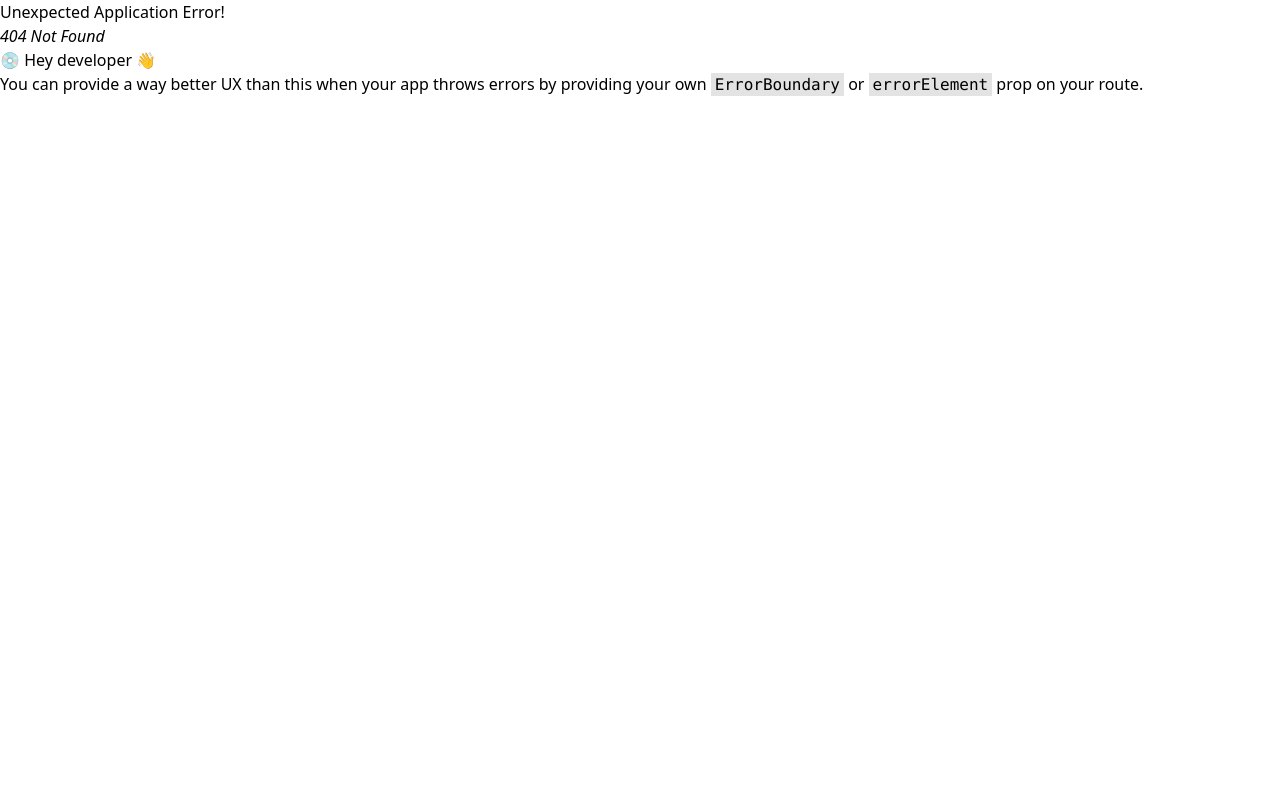
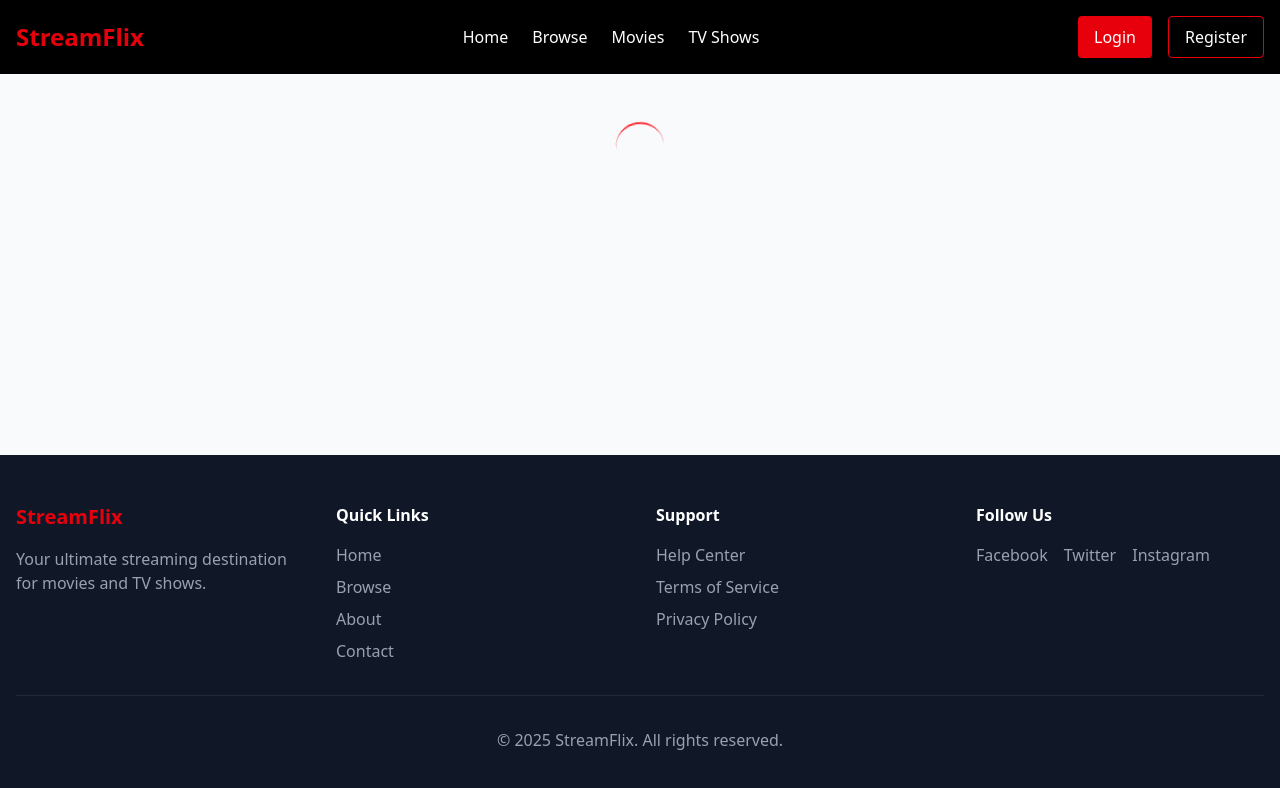
Before and after one commit to dirghayu101/videostream, a React (Vite) app: page /loading in a window 1280 px wide. Before the commit this address had no page. Shown: the top 788 px of the page. Built offline with nearby package versions, Linux system fonts and the light colour scheme.

Commit message:
Refactored code, added layout for common header and footer.

```diff
--- /dev/null
+++ b/src/components/common/Layout.tsx
@@ -0,0 +1,31 @@
+import React, { useState } from "react";
+import { LoginModal, RegisterModal } from "@/components/auth";
+import { Header, Footer } from "@/components/common";
+
+export const Layout: React.FC<{
+  children: React.ReactNode;
+}> = ({ children }) => {
+  const [showLoginModal, setShowLoginModal] = useState(false);
+
+  const [showRegisterModal, setShowRegisterModal] = useState(false);
+  return (
+    <div className="min-h-screen bg-gray-50 flex flex-col">
+      <Header
+        onLoginClick={() => setShowLoginModal(true)}
+        onRegisterClick={() => setShowRegisterModal(true)}
+      />
+
+      <main className="flex-grow">{children}</main>
+
+      <Footer />
+      <LoginModal
+        isOpen={showLoginModal}
+        onClose={() => setShowLoginModal(false)}
+      />
+      <RegisterModal
+        isOpen={showRegisterModal}
+        onClose={() => setShowRegisterModal(false)}
+      />
+    </div>
+  );
+};
--- /dev/null
+++ b/src/components/common/LoadingSpinner.tsx
@@ -0,0 +1,7 @@
+export const LoadingSpinner = () => {
+  return (
+    <div className="flex justify-center items-center  py-12">
+      <div className="animate-spin rounded-full h-12 w-12 border-b-2 border-red-500"></div>
+    </div>
+  );
+};
--- a/src/components/common/index.ts
+++ b/src/components/common/index.ts
@@ -1,2 +1,4 @@
 export * from './Footer';
 export * from './Header';
+export * from './LoadingSpinner';
+export * from './Layout';
--- a/src/components/home/FeaturedItem.tsx
+++ b/src/components/home/FeaturedItem.tsx
@@ -1,6 +1,7 @@
 import type { Media } from "@/types";
 
-export const FeaturedItem: React.FC<{item: Media}> = ({ item}) => {
+export const FeaturedItem: React.FC<{ item: Media }> = ({ item }) => {
+  console.log(item)
   return (
     <div key={item.id} className="group cursor-pointer">
       <a href={`/media/${item.id}`}>
@@ -10,14 +11,16 @@ export const FeaturedItem: React.FC<{item: Media}> = ({ item}) => {
             alt={item.title}
             className="w-full h-80 object-cover group-hover:scale-105 transition-transform duration-300"
           />
-                  <div className="absolute inset-0 bg-black/60 opacity-0 group-hover:opacity-100 transition-opacity duration-300 flex items-end">
-                    <div className="p-4 text-white opacity-0 group-hover:opacity-100 transition-opacity duration-300">
+          <div className="absolute inset-0 bg-black/60 opacity-0 group-hover:opacity-100 transition-opacity duration-300 flex flex-col  justify-end">
+            <div className="p-4 text-white w-full">
               <h3 className="font-semibold text-lg mb-2">{item.title}</h3>
-                      <p className="text-sm text-gray-200 line-clamp-2">{item.description}</p>
+              <p className="text-sm text-gray-200 line-clamp-2 ">
+                {item.synopsis}
+              </p>
             </div>
           </div>
         </div>
       </a>
     </div>
-    )
-}
+  );
+};
--- a/src/components/pages/Homepage.tsx
+++ b/src/components/pages/Homepage.tsx
@@ -1,38 +1,43 @@
-import type { Media } from '@/types';
-import React, { useEffect, useState } from 'react';
-import { Header, Footer } from '@/components/common';
-import { HeroSlideshow, FeaturedSection, ContentSection } from '@/components/home';
-import { LoginModal, RegisterModal } from '@/components/auth';
+import type { Media } from "@/types";
+import React, { useEffect, useState } from "react";
+import { Layout } from "@/components/common";
+import {
+  HeroSlideshow,
+  FeaturedSection,
+  ContentSection,
+} from "@/components/home";
+import { LoadingScreen } from "./LoadingScreen";
 
 export const Homepage: React.FC = () => {
   const [movies, setMovies] = useState<Media[]>([]);
   const [tvShows, setTvShows] = useState<Media[]>([]);
   const [heroMovies, setHeroMovies] = useState<Media[]>([]);
   const [loading, setLoading] = useState(true);
-  const [showLoginModal, setShowLoginModal] = useState(false);
-  const [showRegisterModal, setShowRegisterModal] = useState(false);
+
 
   useEffect(() => {
     const fetchData = async () => {
       try {
         // Fetch movies
-        const moviesResponse = await fetch('http://localhost:3000/movies');
+        const moviesResponse = await fetch("http://localhost:3000/movies");
         const moviesData = await moviesResponse.json();
         setMovies(moviesData);
 
         // Fetch hero movies
-        const heroMoviesResponse = await fetch('http://localhost:3000/heroMovies');
+        const heroMoviesResponse = await fetch(
+          "http://localhost:3000/heroMovies"
+        );
         const heroMoviesData = await heroMoviesResponse.json();
         setHeroMovies(heroMoviesData);
 
         // Fetch TV shows
-        const tvShowsResponse = await fetch('http://localhost:3000/tvShows');
+        const tvShowsResponse = await fetch("http://localhost:3000/tvShows");
         const tvShowsData = await tvShowsResponse.json();
         setTvShows(tvShowsData);
 
         setLoading(false);
       } catch (error) {
-        console.error('Error fetching data:', error);
+        console.error("Error fetching data:", error);
         setLoading(false);
       }
     };
@@ -41,47 +46,18 @@ export const Homepage: React.FC = () => {
   }, []);
 
   if (loading) {
-    return (
-      <div className="min-h-screen bg-gray-900 flex items-center justify-center">
-        <div className="text-white text-2xl">Loading StreamFlix...</div>
-      </div>
-    );
+    return <LoadingScreen />;
   }
 
   return (
-    <div className="min-h-screen bg-gray-50">
-      <Header
-        onLoginClick={() => setShowLoginModal(true)}
-        onRegisterClick={() => setShowRegisterModal(true)}
-      />
-
-      <main>
+    <Layout>
         <HeroSlideshow heroMovies={heroMovies} />
 
-        <FeaturedSection
-          title="Featured Movies"
-          items={movies}
-        />
+        <FeaturedSection title="Featured Movies" items={movies} />
 
-        <FeaturedSection
-          title="Featured TV Shows"
-          items={tvShows}
-        />
+        <FeaturedSection title="Featured TV Shows" items={tvShows} />
 
         <ContentSection />
-      </main>
-
-      <Footer />
-
-      <LoginModal
-        isOpen={showLoginModal}
-        onClose={() => setShowLoginModal(false)}
-      />
-
-      <RegisterModal
-        isOpen={showRegisterModal}
-        onClose={() => setShowRegisterModal(false)}
-      />
-    </div>
+    </Layout>
   );
 };
--- /dev/null
+++ b/src/components/pages/LoadingScreen.tsx
@@ -0,0 +1,10 @@
+import React from "react";
+import { LoadingSpinner, Layout } from "@/components/common";
+
+export const LoadingScreen: React.FC = () => {
+  return (
+    <Layout>
+      <LoadingSpinner />
+    </Layout>
+  );
+};
--- a/src/components/pages/index.ts
+++ b/src/components/pages/index.ts
@@ -1 +1,2 @@
 export * from './Homepage';
+export * from './LoadingScreen';
--- a/src/routes/index.tsx
+++ b/src/routes/index.tsx
@@ -1,9 +1,13 @@
 import type { RouteObject } from "react-router-dom";
-import { Homepage } from "@/components/pages";
+import { Homepage, LoadingScreen } from "@/components/pages";
 
 export const routes: RouteObject[] = [
   {
     path: "/",
     element: <Homepage />,
   },
+  {
+    path: "/loading",
+    element:<LoadingScreen />,
+  }
 ];
```
Also changed, not shown: src/components/pages/Movies.tsx (added). Lines whose indentation alone changed are shown as unchanged.
